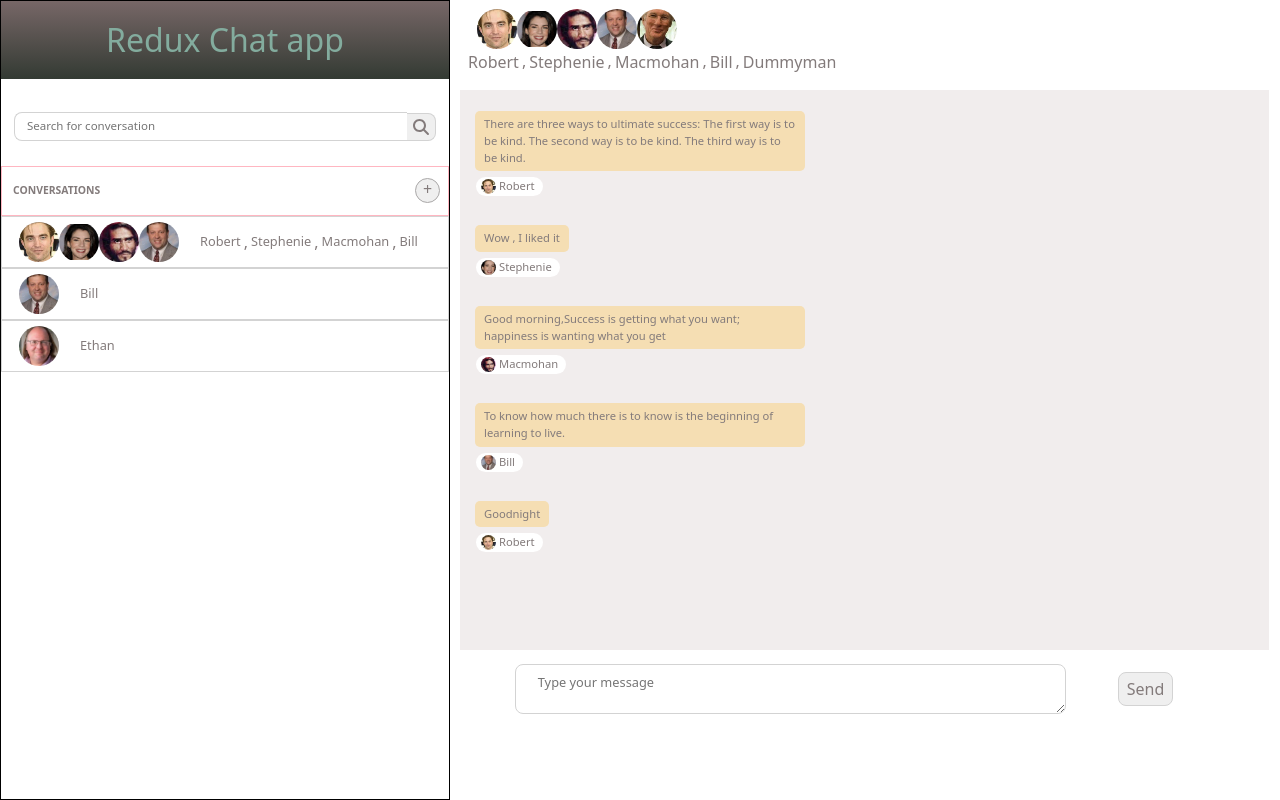
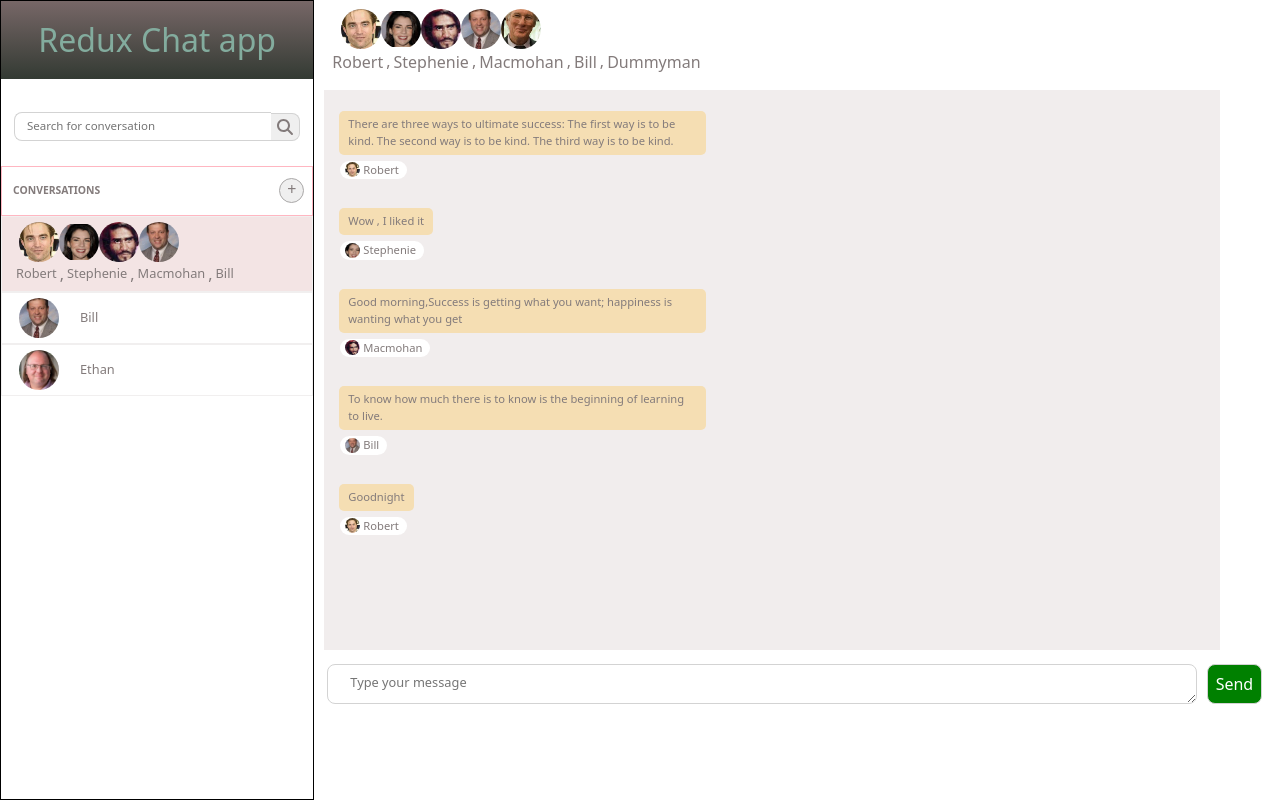
Before and after one commit to Symits54321/Redux-Chat-App, a React (Create React App) app: page / in a window 1280 px wide. Built offline with nearby package versions, Linux system fonts and the light colour scheme.

Commit message:
Bug fixed

```diff
--- a/src/components/contacts/Contact.js
+++ b/src/components/contacts/Contact.js
@@ -66,7 +66,14 @@ function Contact(){
         }
     }
 
+    async function createBtnHandler(id) {
 
+        dispatch(chatActions.createConversation(selectedUser));
+        setSelectedUser([currUserId]);
+        dispatch(chatActions.togglePopupState());
+
+
+    }
 
 
     return(
@@ -98,7 +105,7 @@ function Contact(){
           </div>
           {/* three buttons create , clear , exit  */}
           <button className={style.createButton}
-           onClick={()=>dispatch(chatActions.createConversation(selectedUser))}>Create Conversation</button>
+           onClick={()=> createBtnHandler()}>Create Conversation</button>
            <button className={style.createButton} onClick={()=>setSelectedUser([currUserId])}>Clear</button>
            <button className={style.cancelButton} onClick={()=>dispatch(chatActions.togglePopupState())}>X</button>
         </div>
--- a/src/components/conversation/Conversation.js
+++ b/src/components/conversation/Conversation.js
@@ -91,12 +91,16 @@ function Conversation(){
                 })
 
                 return(
-                    // conversation list
-                    <div className={style.conListbox} onClick={()=>dispatch(chatActions.setConversationId(con.id))}>
+                    // each conversation list
+                    <div className={currentConversationId === con.id ? `${style.conListbox} ${style.activated}` : style.conListbox}
+                     onClick={() => dispatch(chatActions.setConversationId(con.id))}>
+
                            <div className={style.conImages}>
+                             {/* IMAGES  */}
                              {/* this component loads rounded Images  */}
                              <LogoImg images={conUsers}/>    {/*Images */}
                             </div>
+                            {/* NAMES  */}
                             <div className={style.conNames}>
                             {conUsers.map((u,index)=>(
                                 <>
--- a/src/components/conversation/Conversation.module.css
+++ b/src/components/conversation/Conversation.module.css
@@ -57,7 +57,7 @@ input:focus,textarea:focus{
 }
 
 .conversationList{
-   width:35vw;
+   width:auto;
    height: 64vh;
    overflow-y: scroll;
    flex-grow: 1;
@@ -69,12 +69,16 @@ input:focus,textarea:focus{
    flex-wrap: wrap;
 
    width:100%;
-   border:1px solid lightgrey;
+   border:1px solid rgb(241, 239, 239);
    padding:5px 5px;
 }
-.conImages{
+
+.activated {
+    background: rgb(243 228 228) !important;
 
 }
+
+
 .conNames{
 
     flex-wrap: wrap;
@@ -82,6 +86,7 @@ input:focus,textarea:focus{
     justify-content:flex-start;
     flex-grow: 0.8;
     padding:0px 6px;
+    background-color: transparent;
 }
 
 .conNames>p{
--- a/src/components/messages/Message.js
+++ b/src/components/messages/Message.js
@@ -129,12 +129,12 @@ function Message(){
 
             {/* TypingBox  */}
             <div className={style.typingBox}>
-                  {/* text area  */}
-                <textarea style={{height:50,flexGrow:0.7,padding:'8px 12px 8px 12px',fontSize:'0.8em',borderRadius:'8px', border:'1px solid lightgray',
+                  {/* TEXT area  */}
+                <textarea style={{height:'100%',flexGrow:1,padding:'8px 12px 8px 12px',fontSize:'0.8em',borderRadius:'8px', border:'1px solid lightgray',
                 }} placeholder='Type your message'
                   onChange={(e)=>handleTypedMessage(e)}></textarea>
                   {/* SEND button */}
-                <button style={{borderRadius:'8px',padding:'4px 8px', border:'1px solid lightgray'}}
+                <button style={{height:'100%',background:'green',color:'white',borderRadius:'8px',padding:'4px 8px', border:'1px solid lightgray'}}
                  onClick={()=>handleSendMessage()}>Send</button>
             </div>
         </div>
--- a/src/components/messages/Message.module.css
+++ b/src/components/messages/Message.module.css
@@ -3,8 +3,8 @@
     display:flex;
     flex-direction: column;
     height:100vh;
-    width:64vw;
-    padding-right: 10px;
+    width:auto;
+    padding-right: 0px;
 
 }
 
@@ -94,15 +94,16 @@
 }
 
 .typingBox{
-    height:60px;
-    width:60vw;
+    height:50px;
+    min-width:60vw;
     display: flex;
     align-items: center;
-    justify-content: space-evenly;
-    padding:5px 3px;
+    gap:10px;
+    padding:5px 5px 5px 3px;
     margin: 9px 0px;
 }
 
 .typingBox>textarea::placeholder{
    text-indent: 10px;
+
 }
```
